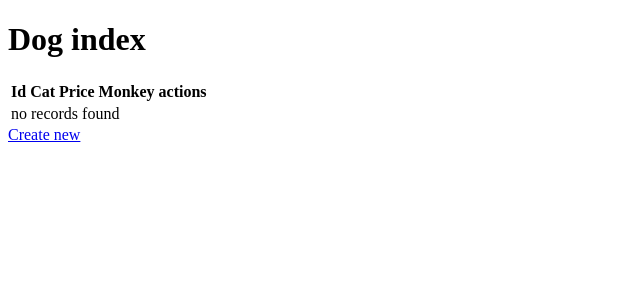
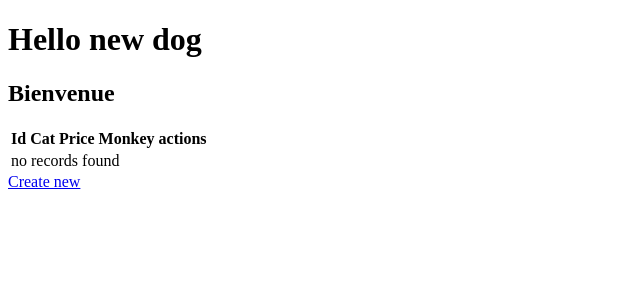
Before and after one commit to Veudzveulay/testSymfony, a Symfony app: template templates/dog/index.html.twig in a window 1280 px wide. Shown: the top 300 px of the page, without its empty margins (0-640 px from the left). Run offline with Twig, Linux system fonts and the light colour scheme; the template is opened without the code that fills it, so the values that code supplies are empty; some libraries are stand-ins or nearby versions.

Commit message:
View your page : http://localhost:8000/dog/ for example

```diff
--- a/templates/dog/index.html.twig
+++ b/templates/dog/index.html.twig
@@ -3,7 +3,8 @@
 {% block title %}Dog index{% endblock %}
 
 {% block body %}
-    <h1>Dog index</h1>
+    <h1>Hello new dog </h1>
+    <h2>Bienvenue</h2>
 
     <table class="table">
         <thead>
```
